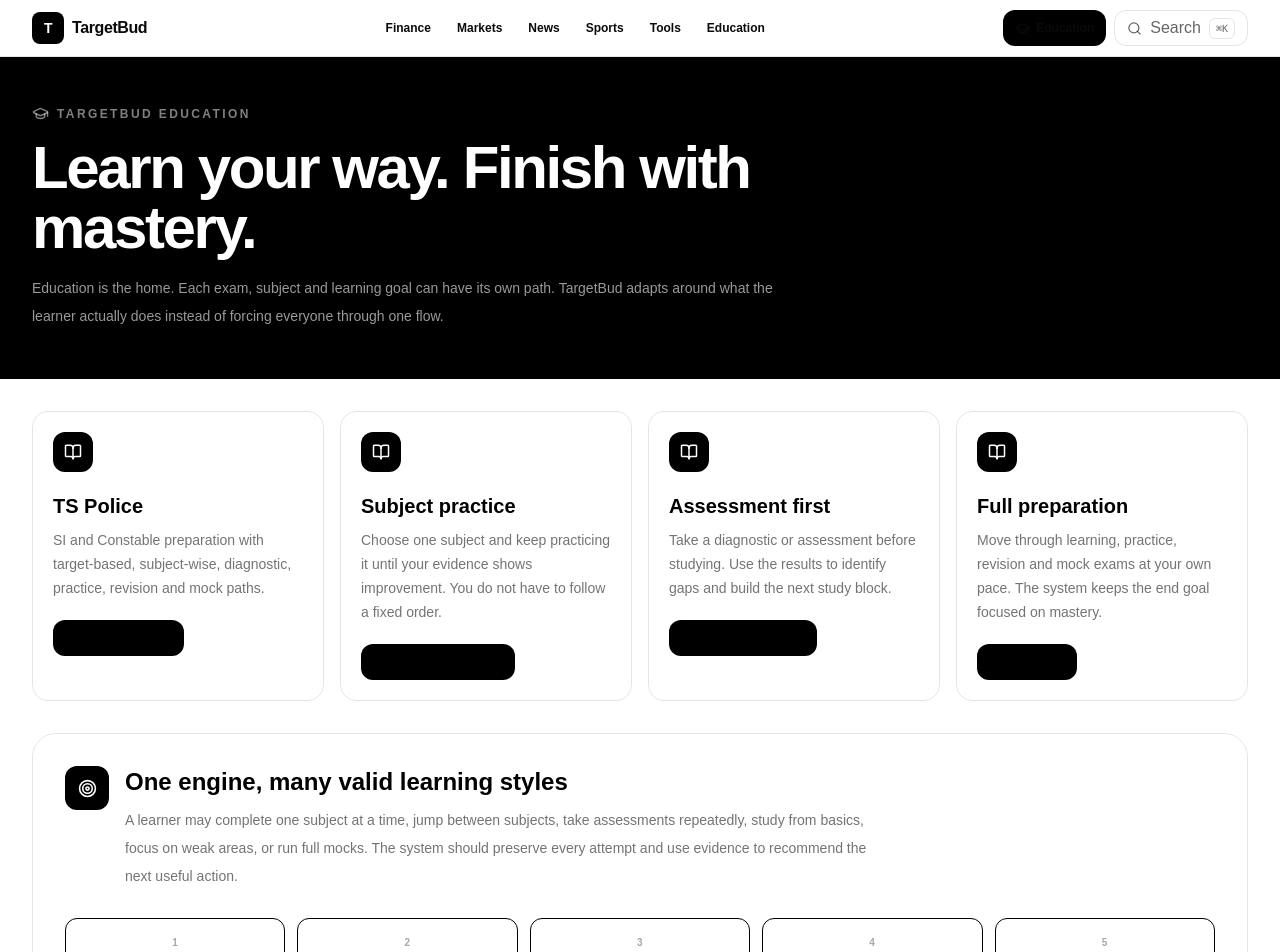
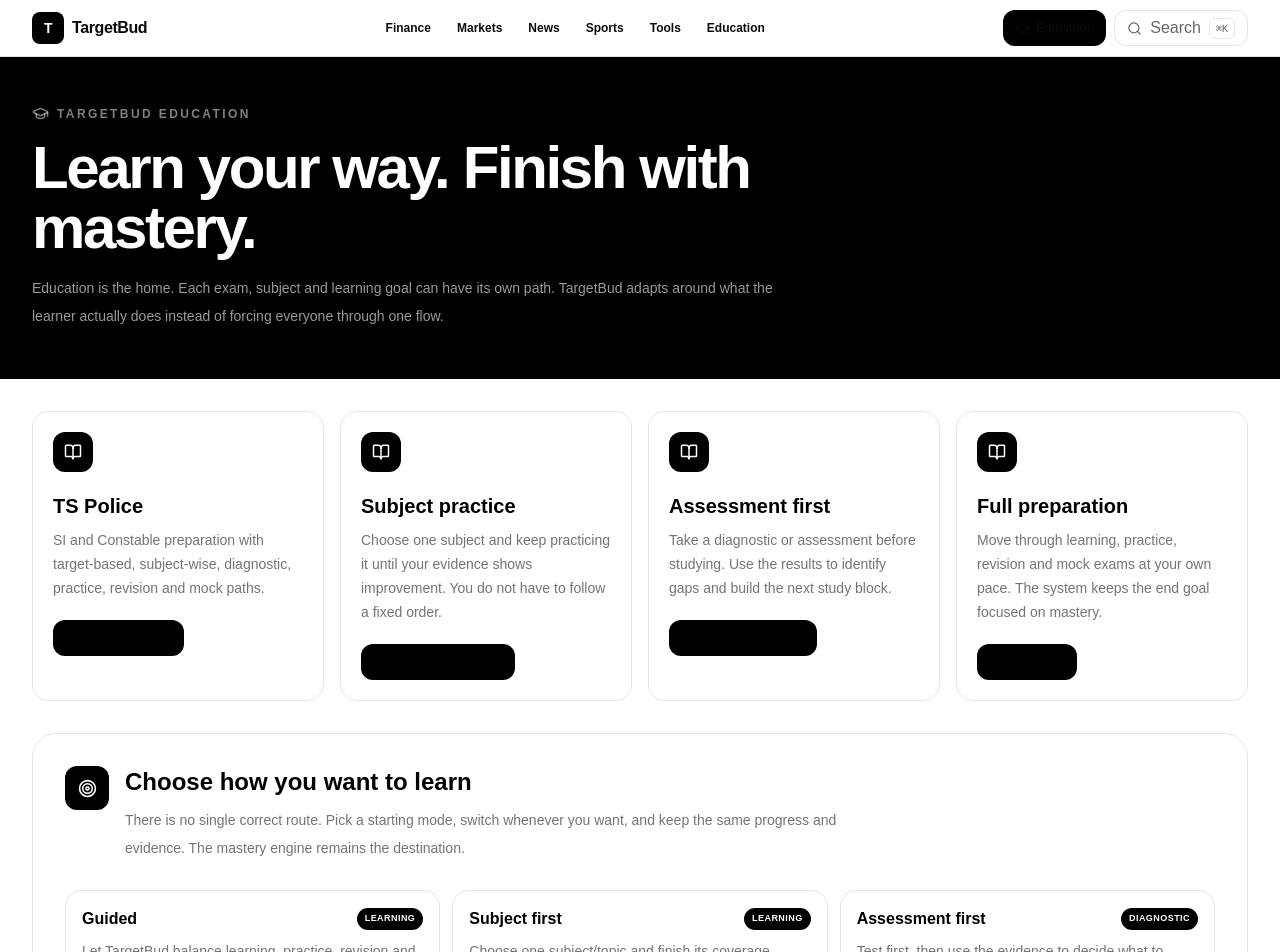
Before and after one commit to hariaahil/my-app, a Next.js app: page /education in a window 1280 px wide. Shown: the top 952 px of the page. Built offline with nearby package versions, Linux system fonts and the light colour scheme; no server answers.

Commit message:
Add universal learning mode chooser to Education

```diff
--- a/app/education/page.tsx
+++ b/app/education/page.tsx
@@ -2,6 +2,7 @@
 
 import Link from "next/link";
 import { BookOpen, GraduationCap, Target, Trophy } from "lucide-react";
+import { LEARNING_MODES } from "@/lib/education/learning-modes";
 
 const tracks = [
   { title: "TS Police", text: "SI and Constable preparation with target-based, subject-wise, diagnostic, practice, revision and mock paths.", href: "/study", label: "Open Police Prep" },
@@ -15,6 +16,11 @@ export default function EducationPage(){
   <section className="border-b border-black/10 bg-black text-white"><div className="mx-auto max-w-7xl px-5 py-12 sm:px-8"><div className="flex items-center gap-2 text-xs font-black uppercase tracking-[.2em] text-white/50"><GraduationCap size={17}/> TargetBud Education</div><h1 className="mt-4 max-w-4xl text-4xl font-black tracking-[-.04em] sm:text-6xl">Learn your way. Finish with mastery.</h1><p className="mt-4 max-w-3xl text-sm leading-7 text-white/60">Education is the home. Each exam, subject and learning goal can have its own path. TargetBud adapts around what the learner actually does instead of forcing everyone through one flow.</p></div></section>
   <section className="mx-auto max-w-7xl px-5 py-8 sm:px-8">
    <div className="grid gap-4 md:grid-cols-2 lg:grid-cols-4">{tracks.map(x=><article key={x.title} className="rounded-2xl border border-black/10 p-5"><div className="grid size-10 place-items-center rounded-xl bg-black text-white"><BookOpen size={18}/></div><h2 className="mt-5 text-xl font-black">{x.title}</h2><p className="mt-2 text-sm leading-6 text-black/55">{x.text}</p><Link href={x.href} className="mt-5 inline-flex rounded-xl bg-black px-4 py-2.5 text-xs font-black text-white">{x.label}</Link></article>)}</div>
+
+   <div className="mt-8 rounded-3xl border border-black/10 p-6 sm:p-8"><div className="flex items-start gap-4"><div className="grid size-11 shrink-0 place-items-center rounded-xl bg-black text-white"><Target size={19}/></div><div><h2 className="text-2xl font-black">Choose how you want to learn</h2><p className="mt-2 max-w-3xl text-sm leading-7 text-black/55">There is no single correct route. Pick a starting mode, switch whenever you want, and keep the same progress and evidence. The mastery engine remains the destination.</p></div></div>
+    <div className="mt-7 grid gap-3 md:grid-cols-2 lg:grid-cols-3">{LEARNING_MODES.map((mode)=><Link key={mode.id} href={`/study?mode=${mode.id}`} className="rounded-2xl border border-black/10 p-4 transition hover:border-black hover:bg-black/[.03]"><div className="flex items-center justify-between gap-3"><h3 className="font-black">{mode.title}</h3><span className="rounded-full bg-black px-2 py-1 text-[9px] font-black uppercase tracking-wider text-white">{mode.primaryStage}</span></div><p className="mt-2 text-sm leading-6 text-black/55">{mode.description}</p></Link>)}</div>
+   </div>
+
    <div className="mt-8 rounded-3xl border border-black/10 p-6 sm:p-8"><div className="flex items-start gap-4"><div className="grid size-11 shrink-0 place-items-center rounded-xl bg-black text-white"><Target size={19}/></div><div><h2 className="text-2xl font-black">One engine, many valid learning styles</h2><p className="mt-2 max-w-3xl text-sm leading-7 text-black/55">A learner may complete one subject at a time, jump between subjects, take assessments repeatedly, study from basics, focus on weak areas, or run full mocks. The system should preserve every attempt and use evidence to recommend the next useful action.</p></div></div><div className="mt-7 grid gap-3 sm:grid-cols-5">{["Choose","Learn","Practice","Assess","Master"].map((x,i)=><div key={x} className="rounded-xl border p-4 text-center"><p className="text-[10px] font-black uppercase tracking-wider text-black/35">{i+1}</p><p className="mt-1 text-sm font-black">{x}</p></div>)}</div></div>
    <div className="mt-5 grid gap-4 md:grid-cols-2"><div className="rounded-2xl bg-black/[.04] p-6"><Trophy size={19}/><h2 className="mt-4 text-xl font-black">End goal: mastery</h2><p className="mt-2 text-sm leading-6 text-black/55">Scores are evidence, not the destination. Readiness should improve through accuracy, speed, coverage, revision and repeated assessment.</p></div><div className="rounded-2xl bg-black/[.04] p-6"><GraduationCap size={19}/><h2 className="mt-4 text-xl font-black">Designed to expand</h2><p className="mt-2 text-sm leading-6 text-black/55">TS Police is the first education track. The same architecture can support other competitive exams and structured learning paths without changing the main navigation.</p></div></div>
   </section>
```
